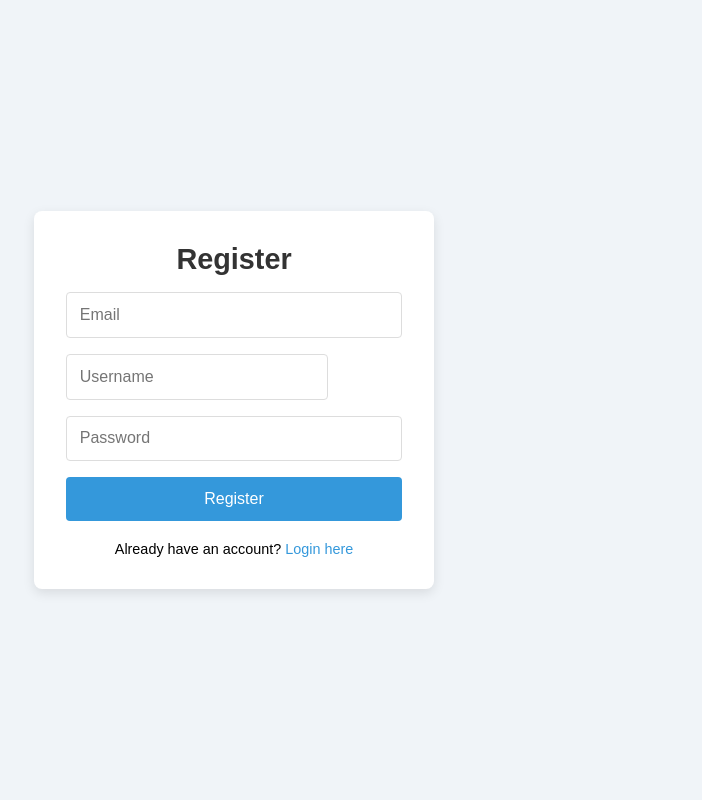
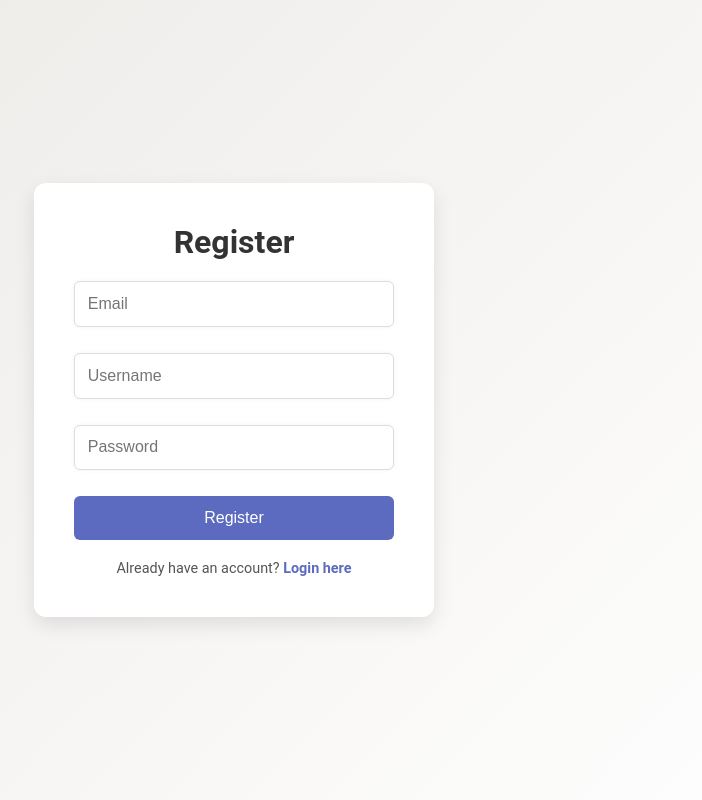
Before and after one commit to AliTahaa/Task-Manager, a Flask app: page /register in a window 1280 px wide. Shown: the whole page, without its empty margins (406-1108 px from the left). Run offline with Flask 3, Linux system fonts and the light colour scheme; parts of the project's set-up code (start-up, migrations or seed data) failed here and were passed over.

Commit message:
enhance UI/UX

```diff
--- a/static/styles.css
+++ b/static/styles.css
@@ -1,71 +1,134 @@
-/* Resetting default browser styles */
+/* Resetting Default Styles */
 * {
   margin: 0;
   padding: 0;
   box-sizing: border-box;
 }
 
+/* Body and General Layout */
 body {
-  font-family: Arial, sans-serif;
+  font-family: 'Roboto', Arial, sans-serif;
   display: flex;
   align-items: center;
   justify-content: center;
   min-height: 100vh;
-  background: #f0f4f8;
+  background: linear-gradient(135deg, #ece9e6, #ffffff);
 }
 
 .container {
-  max-width: 600px;
-  margin: 0 auto;
-  padding: 20px;
-  background-color: #fff;
-  border-radius: 8px;
-  box-shadow: 0 4px 8px rgba(0, 0, 0, 0.1);
+  max-width: 800px;
+  margin: 20px auto;
+  padding: 30px;
+  background-color: #ffffff;
+  border-radius: 12px;
+  box-shadow: 0 8px 20px rgba(0, 0, 0, 0.1);
 }
 
+/* Logout Button Styles */
+.logout-btn {
+  position: absolute;
+  top: 20px;
+  right: 20px;
+  padding: 10px 15px;
+  background-color: #5c6bc0;
+  color: white;
+  border: none;
+  border-radius: 6px;
+  font-size: 1rem;
+  cursor: pointer;
+  transition: background-color 0.3s ease;
+}
+
+.logout-btn:hover {
+  background-color: #3f4db6;
+}
+
+/* Header Styles */
 h1 {
   text-align: center;
   color: #5f6368;
+  margin-bottom: 20px;
 }
 
+/* Forms */
 form {
   margin-bottom: 20px;
 }
 
-input[type="text"] {
-  padding: 10px;
-  margin-right: 10px;
-  width: 78%;
-  border: 1px solid #ccc;
-  border-radius: 4px;
+/* Input Fields */
+input[type="text"],
+input[type="password"],
+input[type="email"],
+textarea,
+select {
+  width: 100%;
+  padding: 0.8rem;
+  margin-bottom: 10px;
+  border: 1px solid #ddd;
+  border-radius: 6px;
+  font-size: 1rem;
+  box-shadow: 0 0 5px rgba(0, 0, 0, 0.05);
+  transition: border-color 0.3s ease, box-shadow 0.3s ease;
 }
 
+input:focus,
+textarea:focus,
+select:focus {
+  border-color: #5c6bc0;
+  outline: none;
+  box-shadow: 0 0 8px rgba(92, 107, 192, 0.3);
+}
+
+/* Buttons */
 button {
   padding: 10px 20px;
+  font-size: 1rem;
   background-color: #5c6bc0;
   color: white;
   border: none;
+  border-radius: 6px;
   cursor: pointer;
-  border-radius: 4px;
+  transition: background-color 0.3s ease;
 }
 
 button:hover {
   background-color: #3f4db6;
 }
 
-ul {
-  list-style-type: none;
-  padding: 0;
+/* Task Table */
+table {
+  width: 100%;
+  border-collapse: collapse;
+  margin-top: 20px;
 }
 
-li {
-  margin: 10px 0;
-  display: flex;
-  justify-content: space-between;
+thead {
+  background-color: #f0f4f8;
 }
 
+th,
+td {
+  padding: 10px;
+  text-align: left;
+  border: 1px solid #ddd;
+}
+
+th {
+  background-color: #e0e7ff;
+  color: #333;
+}
+
+tbody tr:nth-child(even) {
+  background-color: #f9f9f9;
+}
+
+tbody tr:hover {
+  background-color: #f1f5ff;
+}
+
+/* Links */
 a {
-  color: red;
+  color: #5c6bc0;
   text-decoration: none;
 }
 
@@ -73,31 +136,21 @@ a:hover {
   text-decoration: underline;
 }
 
-input[type="checkbox"] {
-  margin-right: 10px;
-}
-
-/* Apply line-through style when checkbox is checked */
-input[type="checkbox"]:checked+.task-title {
-  text-decoration: line-through;
-  color: #aaa;
-}
-
-/* Centered container for the auth forms */
+/* Authentication Container */
 .auth-container {
+  max-width: 400px;
   width: 100%;
-  max-width: 400px;
-  padding: 2rem;
+  padding: 40px;
   background: #ffffff;
-  border-radius: 8px;
-  box-shadow: 0 4px 12px rgba(0, 0, 0, 0.1);
+  border-radius: 12px;
+  box-shadow: 0 8px 20px rgba(0, 0, 0, 0.1);
   text-align: center;
 }
 
 .auth-container h2 {
-  font-size: 1.8rem;
+  font-size: 2rem;
   color: #333;
-  margin-bottom: 1rem;
+  margin-bottom: 20px;
 }
 
 .auth-form {
@@ -106,50 +159,62 @@ input[type="checkbox"]:checked+.task-title {
   gap: 1rem;
 }
 
-/* Styling for input fields */
+/* Input Fields for Authentication */
 .auth-form input[type="text"],
 .auth-form input[type="email"],
 .auth-form input[type="password"] {
   padding: 0.8rem;
   border: 1px solid #ddd;
-  border-radius: 4px;
+  border-radius: 6px;
   font-size: 1rem;
+  box-shadow: 0 0 5px rgba(0, 0, 0, 0.05);
 }
 
-.auth-form input[type="text"]:focus,
-.auth-form input[type="password"]:focus {
-  border-color: #3498db;
+.auth-form input:focus {
+  border-color: #5c6bc0;
   outline: none;
-  box-shadow: 0 0 8px rgba(52, 152, 219, 0.3);
+  box-shadow: 0 0 8px rgba(92, 107, 192, 0.3);
 }
 
-/* Button styles */
+/* Authentication Button */
 .auth-form button {
   padding: 0.8rem;
   font-size: 1rem;
-  background-color: #3498db;
+  background-color: #5c6bc0;
   color: #fff;
   border: none;
-  border-radius: 4px;
+  border-radius: 6px;
   cursor: pointer;
   transition: background-color 0.3s ease;
 }
 
 .auth-form button:hover {
-  background-color: #2980b9;
+  background-color: #3f4db6;
 }
 
-/* Links below the form */
+/* Footer Text and Links */
 .auth-container p {
   margin-top: 1rem;
   font-size: 0.9rem;
+  color: #555;
 }
 
 .auth-container a {
-  color: #3498db;
+  color: #5c6bc0;
   text-decoration: none;
+  font-weight: bold;
 }
 
 .auth-container a:hover {
   text-decoration: underline;
 }
+
+/* Checkbox for Task Completion */
+input[type="checkbox"] {
+  margin-right: 10px;
+}
+
+input[type="checkbox"]:checked+.task-title {
+  text-decoration: line-through;
+  color: #aaa;
+}
```
